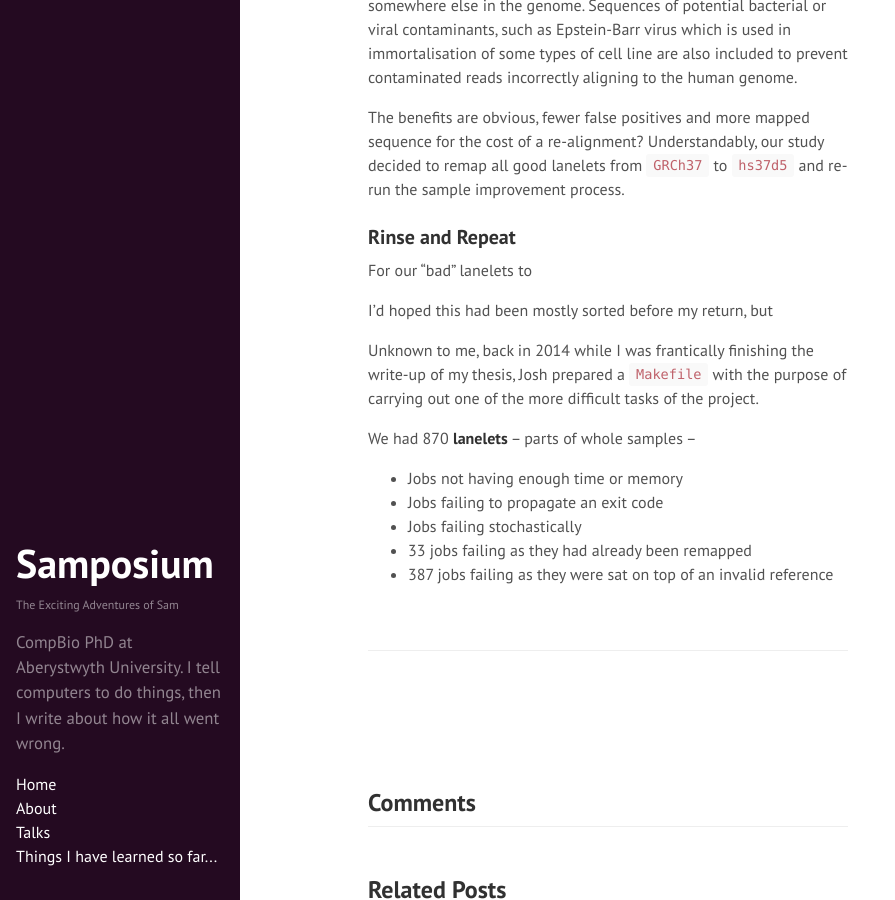
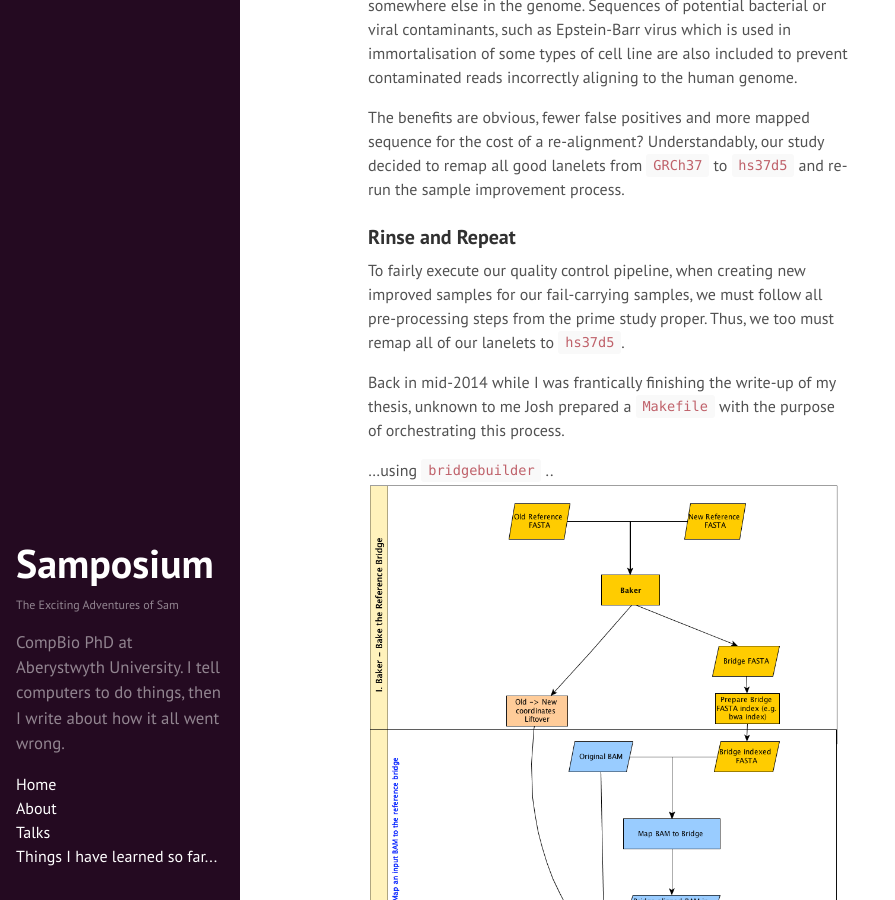
Before and after one commit to SamStudio8/samstudio8.github.io.off, a Jekyll site: the page built from _posts/2015-07-23-bridgebuilding-p2.md, in a window 1280 px wide and 900 px high, scrolled down 1315 px. Shown: the whole window, without its empty margins (0-895 px from the left). Built offline with Jekyll 4.4.1, drawn with Linux system fonts in a browser that asks for light colours; Markdown is read by kramdown in place of the engine named in the settings; comment, search, counter and statistics services are not loaded; some of the changed text lies outside the part shown.

Commit message:
Add diagram and link

```diff
--- a/_posts/2015-07-23-bridgebuilding-p2.md
+++ b/_posts/2015-07-23-bridgebuilding-p2.md
@@ -45,12 +45,21 @@ Understandably, our study decided to remap all good lanelets from `GRCh37` to `h
 sample improvement process.
 
 ### Rinse and Repeat
-For our "bad" lanelets to
+To fairly execute our quality control pipeline, when creating new improved samples for our fail-carrying
+samples, we must follow all pre-processing steps from the prime study proper. Thus, we too must remap all of
+our lanelets to `hs37d5`.
 
+Back in mid-2014 while I was frantically finishing the write-up of my thesis, unknown to me
+Josh prepared a `Makefile` with the purpose of orchestrating this process.
+
+...using [`bridgebuilder`](https://github.com/wtsi-hgi/bridgebuilder)
+..![]({{ site.url }}/public/posts/bridgebuilding-p2/bridge_builder_v1.png)
+
+carrying out one of the more difficult tasks
+of the project.
 I'd hoped this had been mostly sorted before my return, but
 
-Unknown to me, back in 2014 while I was frantically finishing the write-up of my thesis, Josh prepared
-a `Makefile` with the purpose of carrying out one of the more difficult tasks of the project.
+Unknown to me, back
 
 We had 870
 **lanelets** -- parts of whole samples --
```
